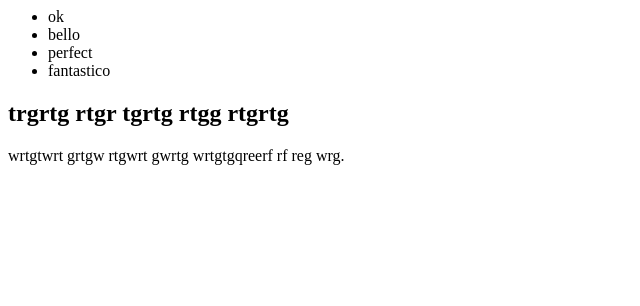
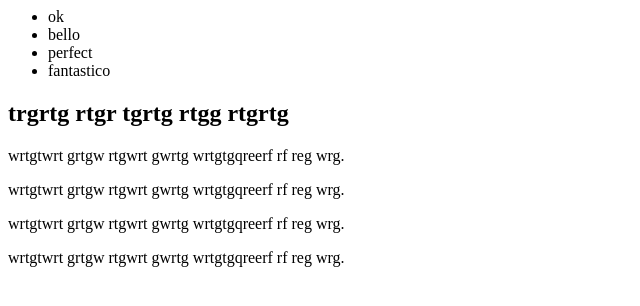
Before and after one commit to oly1982/my-test, a plain HTML site: page index.html in a window 1280 px wide. Shown: the whole page, without its empty margins (0-640 px from the left). Drawn offline with Linux system fonts and the light colour scheme.

Commit message:
modifica del testo

```diff
--- a/index.html
+++ b/index.html
@@ -16,6 +16,9 @@
 	<article>
 		<h1>trgrtg rtgr tgrtg rtgg rtgrtg</h1>
 		<p>wrtgtwrt grtgw rtgwrt gwrtg wrtgtgqreerf rf reg wrg.</p>
+		<p>wrtgtwrt grtgw rtgwrt gwrtg wrtgtgqreerf rf reg wrg.</p>
+		<p>wrtgtwrt grtgw rtgwrt gwrtg wrtgtgqreerf rf reg wrg.</p>
+		<p>wrtgtwrt grtgw rtgwrt gwrtg wrtgtgqreerf rf reg wrg.</p>
 	</article>
 
 </body>
```
